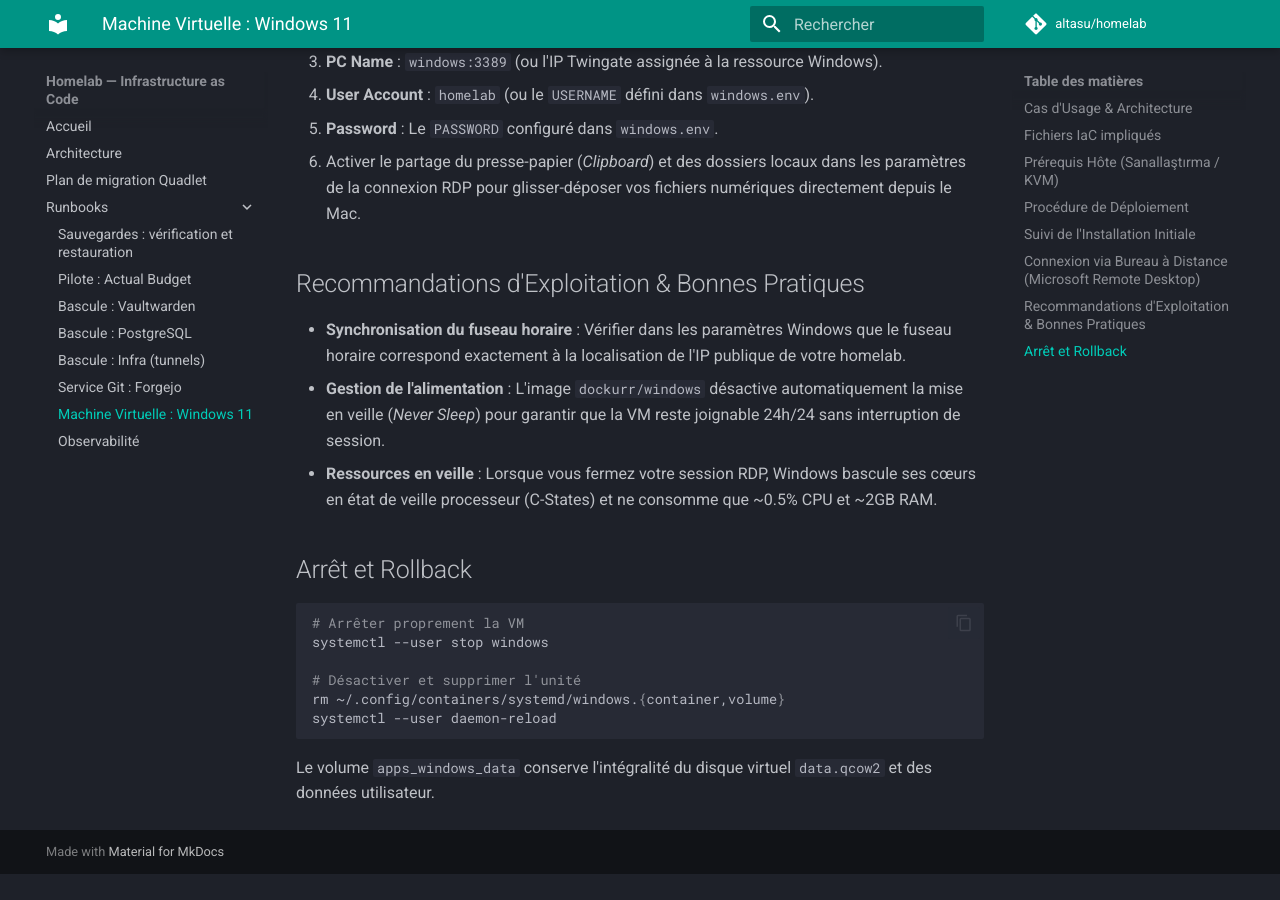
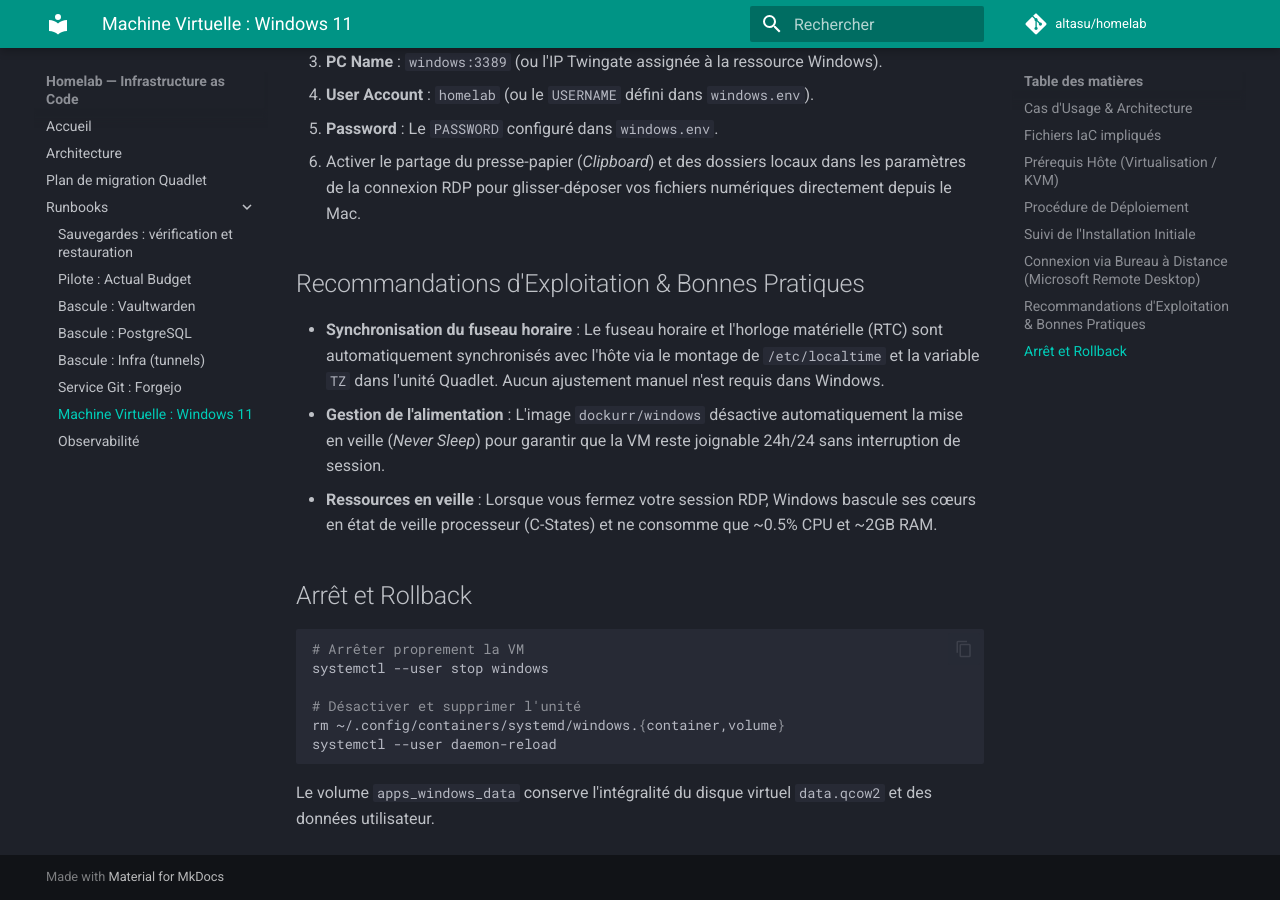
Before and after one commit to altasu/homelab, an MkDocs documentation site: the page built from docs/runbooks/quadlet-windows.md, in a window 1280 px wide and 900 px high, scrolled down 2389 px. Built offline with MkDocs 1.6.1 and Material for MkDocs 9.7.7, drawn with Linux system fonts in a browser that asks for light colours; comment, search, counter and statistics services are not loaded; before the commit the page ends 3263 px from its top, so only the background shows below that; some of the changed text lies outside the part shown.

Commit message:
fix(docs): mettre à jour le runbook Windows et corriger les traductions

```diff
--- a/docs/runbooks/quadlet-windows.md
+++ b/docs/runbooks/quadlet-windows.md
@@ -12,12 +12,12 @@ Ce runbook décrit le déploiement, l'exploitation et la maintenance d'une machi
 
 | Fichier (dépôt) | Rôle |
 |---|---|
-| `apps/quadlet/windows.container` | Unité conteneur Quadlet (image `docker.io/dockurr/windows:6.05`, KVM, 4GB RAM / 2 vCPUs) |
+| `apps/quadlet/windows.container` | Unité conteneur Quadlet (image `docker.io/dockurr/windows:6.05`, KVM, 6GB RAM / 2 vCPUs) |
 | `apps/quadlet/windows.volume` | Volume nommé `apps_windows_data` (disque virtuel `data.qcow2` de 64GB) |
 | `apps/windows.env.example` | Modèle de variables d'environnement (`VERSION`, `RAM_SIZE`, `PASSWORD`, etc.) |
 | `infra/quadlet/homelab.network` | Réseau interne partagé `homelab_net` |
 
-## Prérequis Hôte (Sanallaştırma / KVM)
+## Prérequis Hôte (Virtualisation / KVM)
 
 1. **Virtualisation matérielle active** (Intel VT-x ou AMD-V dans le BIOS/UEFI).
 2. **Droits d'accès KVM pour l'utilisateur rootless** :
@@ -82,7 +82,7 @@ Une fois l'installation terminée, la méthode d'accès recommandée est le **RD
 
 ## Recommandations d'Exploitation & Bonnes Pratiques
 
-- **Synchronisation du fuseau horaire** : Vérifier dans les paramètres Windows que le fuseau horaire correspond exactement à la localisation de l'IP publique de votre homelab.
+- **Synchronisation du fuseau horaire** : Le fuseau horaire et l'horloge matérielle (RTC) sont automatiquement synchronisés avec l'hôte via le montage de `/etc/localtime` et la variable `TZ` dans l'unité Quadlet. Aucun ajustement manuel n'est requis dans Windows.
 - **Gestion de l'alimentation** : L'image `dockurr/windows` désactive automatiquement la mise en veille (*Never Sleep*) pour garantir que la VM reste joignable 24h/24 sans interruption de session.
 - **Ressources en veille** : Lorsque vous fermez votre session RDP, Windows bascule ses cœurs en état de veille processeur (C-States) et ne consomme que ~0.5% CPU et ~2GB RAM.
 
```
Also changed, not shown: docs/runbooks/quadlet-forgejo.md (+1 -1 lines).
